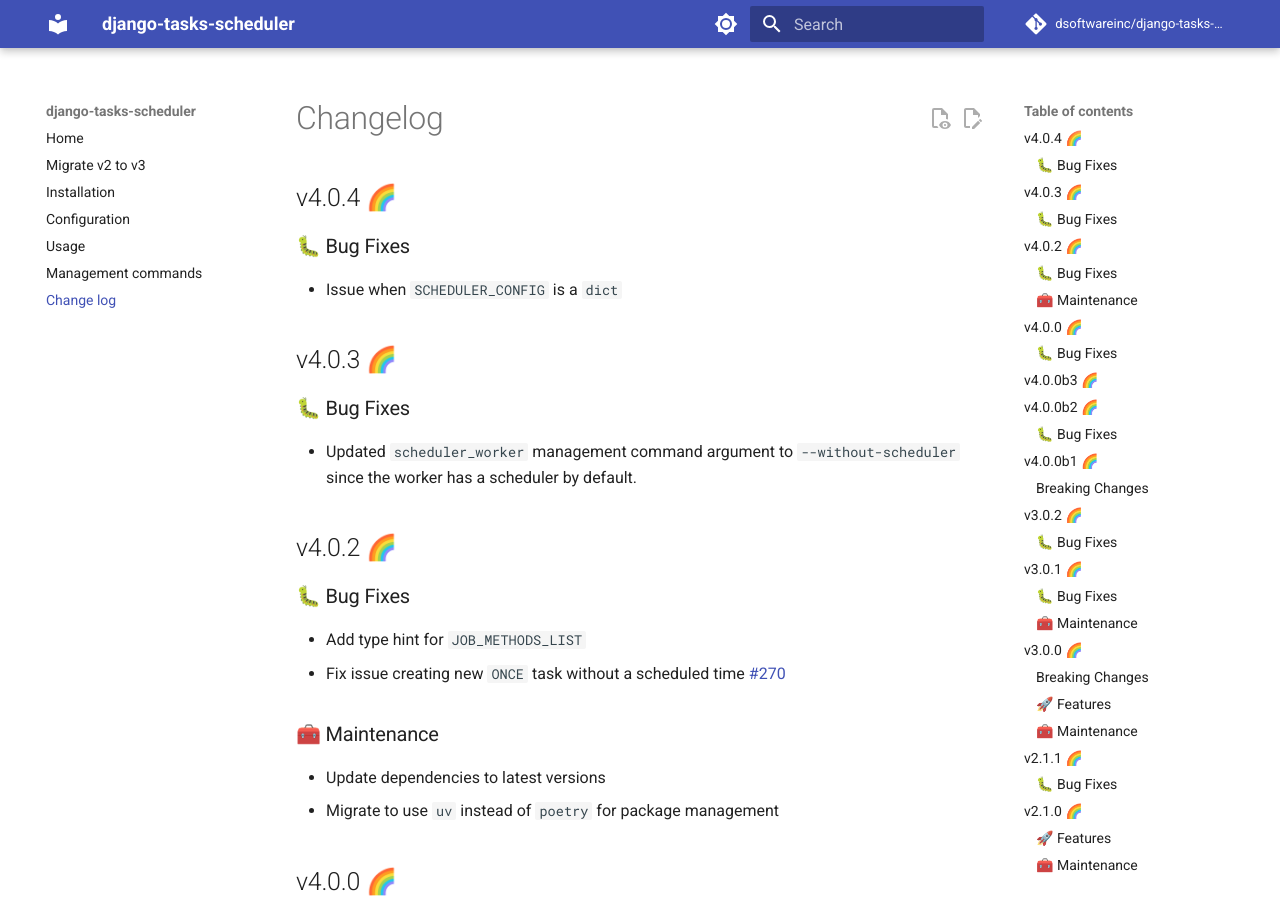
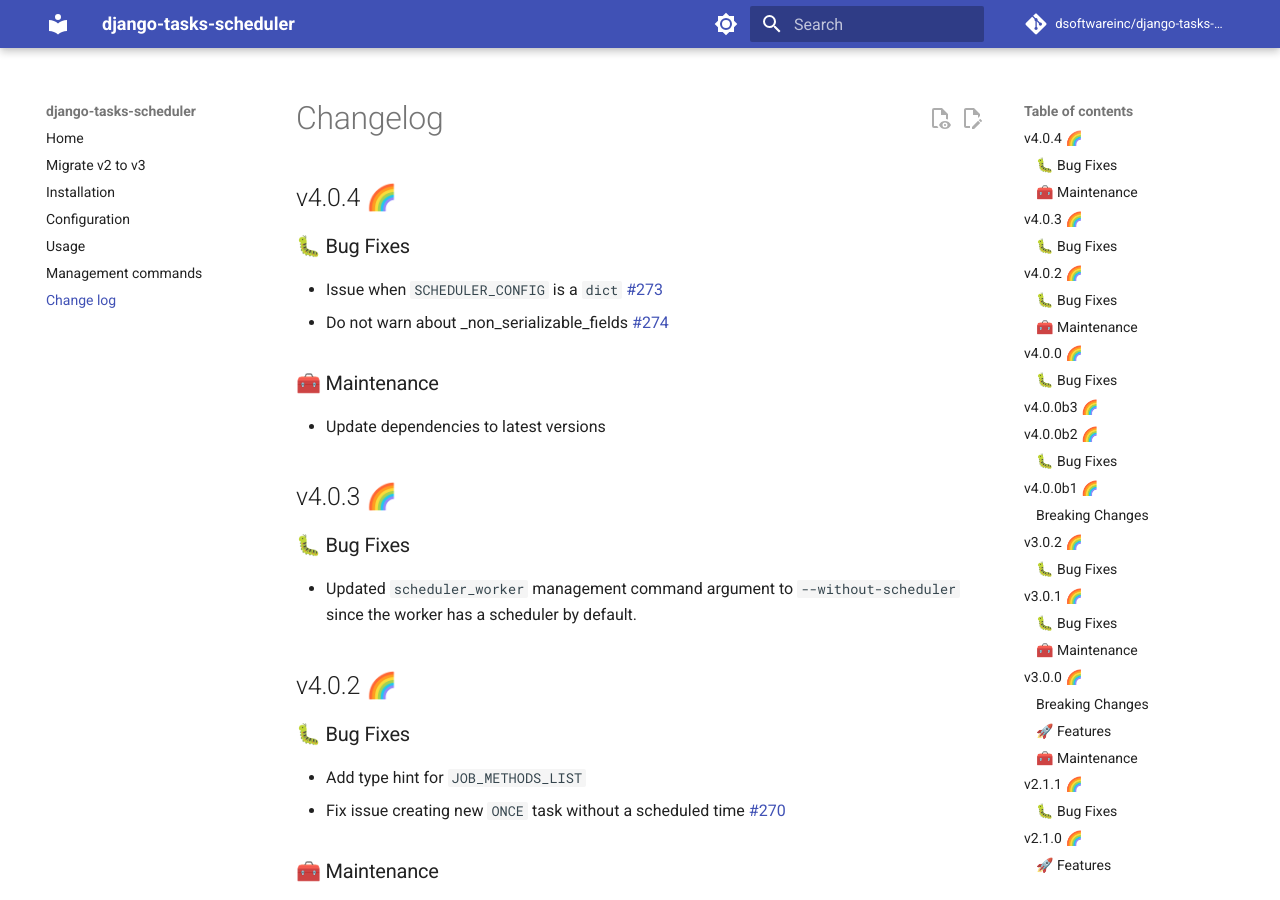
Before and after one commit to django-commons/django-tasks-scheduler, an MkDocs documentation site: the page built from docs/changelog.md, in a window 1280 px wide and 900 px high. Built offline with MkDocs 1.6.1 and Material for MkDocs 9.7.7, drawn with Linux system fonts in a browser that asks for light colours; comment, search, counter and statistics services are not loaded.

Commit message:
doc:update

```diff
--- a/docs/changelog.md
+++ b/docs/changelog.md
@@ -1,8 +1,16 @@
 # Changelog
 
 ## v4.0.4 🌈
+
 ### 🐛 Bug Fixes
-- Issue when `SCHEDULER_CONFIG` is a `dict`
+
+- Issue when `SCHEDULER_CONFIG` is a `dict` #273
+- Do not warn about _non_serializable_fields #274
+
+### 🧰 Maintenance
+
+- Update dependencies to latest versions
+
 ## v4.0.3 🌈
 
 ### 🐛 Bug Fixes
```
